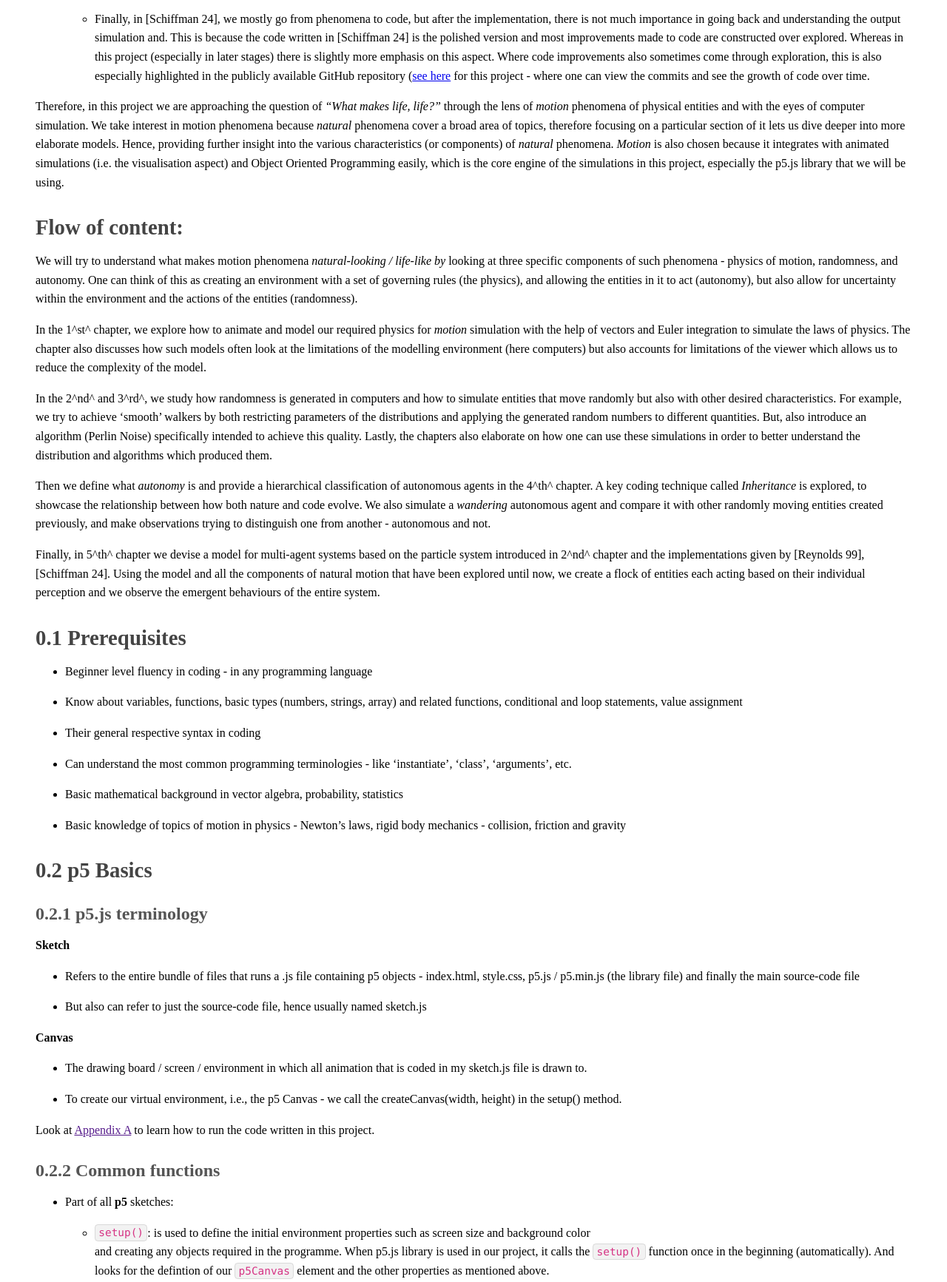
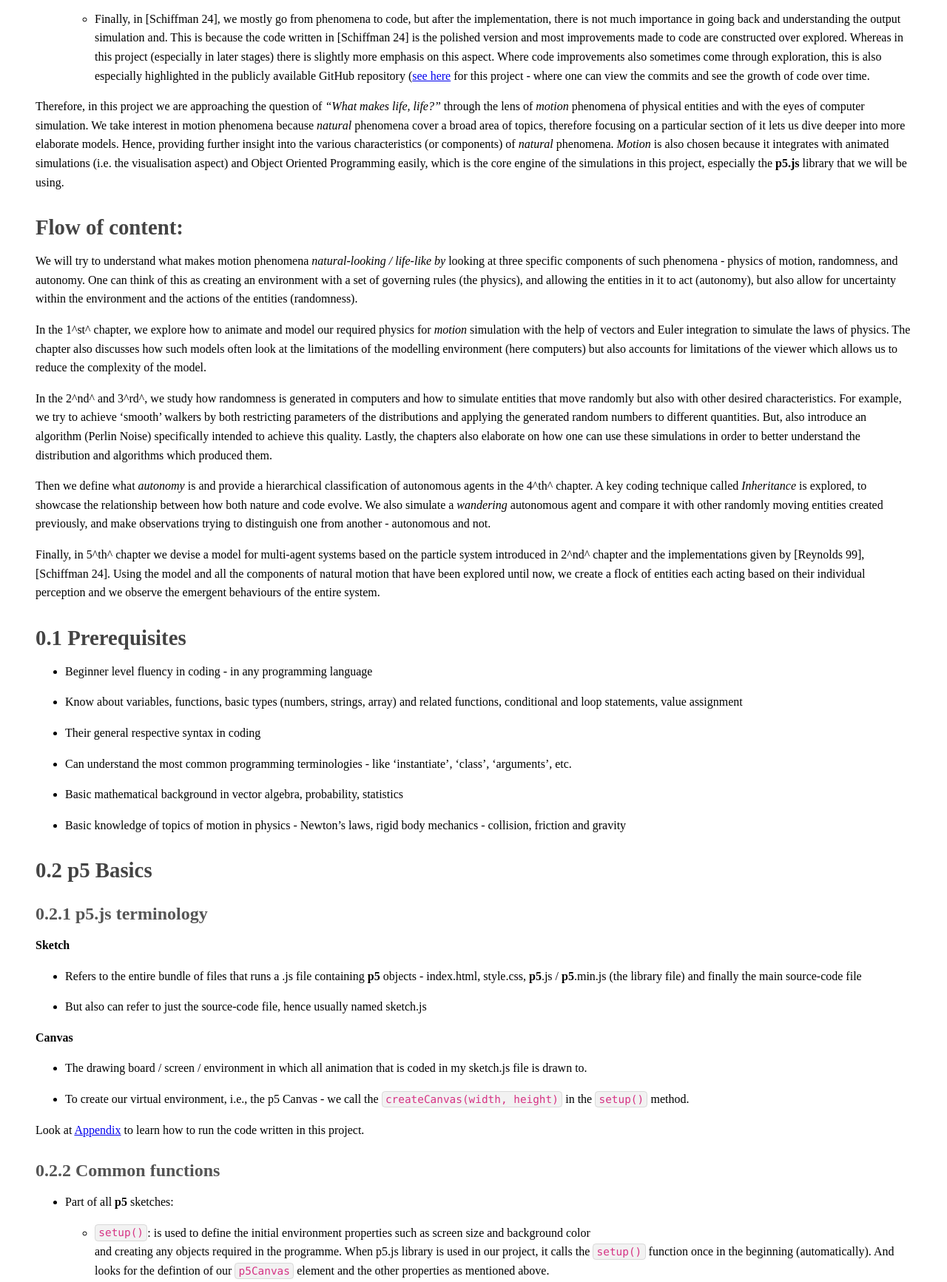
Before and after one commit to beeezal/Honours-website-project, an Eleventy site: page src/chapter0/index.md in a window 1280 px wide. Shown: the part 860-2593 px from the top of the page at 74% size. Built offline with nearby package versions, Linux system fonts and the light colour scheme; Eleventy itself is replaced by a stand-in of ours; files that its build step writes are made by us from their sources; what eleventy-plugin-mathjax, markdown-it-sup would draw is missing.

Commit message:
chore: change emphasis styling and fix broken link
- Change chapter0.md (introduction) to see if I can easily link
  to other pages of the website, using markdown syntax.
- Clean some of the intext emphasis like code blocks and bold
- Rerun locally to display the inline math contents as intended

```diff
--- a/src/chapter0/index.md
+++ b/src/chapter0/index.md
@@ -10,7 +10,7 @@ order: 1
 
 # Getting Started
 
-Understanding *life-like* behaviour is a fascinating pursuit of the sciences that tries to characterise the qualities of physical entities which helps us to distinguish between life and *non-life*. This pursuit has major implications in various fields of science. For example, when we model *life* through some known characteristics, it allows us to observe patterns that can guide progress in discovering more characteristics of the biology of *life*; it also helps us confirm observations/behaviours we see as a natural consequence of the model. Which is not only useful to understand ourselves better, but could also help us better search for life outside our planet.^1^
+Understanding *life-like* behaviour is a fascinating pursuit of the sciences that tries to characterise the qualities of physical entities which helps us to distinguish between life and *non-life*. This pursuit has major implications in various fields of science. For example, when we model *life* through some known characteristics, it allows us to observe patterns that can guide progress in discovering more characteristics of the biology of *life*; it also helps us confirm observations/behaviours we see as a natural consequence of the model. Which is not only useful to understand ourselves better, but could also help us better search for life outside our planet.
 
 ## Note about the primary resource:
 
@@ -25,7 +25,7 @@ But this project also wishes to depart and go further than the book in a few asp
    - To also make it easier to build on the work that has already been done in this project and make/suggest improvements to it. It is also more helpful when we are creating more abstracted code from observed patterns. Which is focused on my project to a higher degree and therefore help newer programmers learn how to do it as well as compared to Schiffman’s book.
    - Finally, in \[Schiffman 24\], we mostly go from phenomena to code, but after the implementation, there is not much importance in going back and understanding the output simulation and. This is because the code written in [Schiffman 24] is the polished version and most improvements made to code are constructed over explored. Whereas in this project (especially in later stages) there is slightly more emphasis on this aspect. Where code improvements also sometimes come through exploration, this is also especially highlighted in the publicly available GitHub repository ([see here](https://github.com/beeezal/Honours-project-codes) for this project - where one can view the commits and see the growth of code over time.
 
-Therefore, in this project we are approaching the question of *“What makes life, life?”* through the lens of *motion* phenomena of physical entities and with the eyes of computer simulation. We take interest in motion phenomena because *natural* phenomena cover a broad area of topics, therefore focusing on a particular section of it lets us dive deeper into more elaborate models. Hence, providing further insight into the various characteristics (or components) of *natural* phenomena. *Motion* is also chosen because it integrates with animated simulations (i.e. the visualisation aspect) and Object Oriented Programming easily, which is the core engine of the simulations in this project, especially the p5.js library that we will be using.
+Therefore, in this project we are approaching the question of *“What makes life, life?”* through the lens of *motion* phenomena of physical entities and with the eyes of computer simulation. We take interest in motion phenomena because *natural* phenomena cover a broad area of topics, therefore focusing on a particular section of it lets us dive deeper into more elaborate models. Hence, providing further insight into the various characteristics (or components) of *natural* phenomena. *Motion* is also chosen because it integrates with animated simulations (i.e. the visualisation aspect) and Object Oriented Programming easily, which is the core engine of the simulations in this project, especially the **p5.js** library that we will be using.
 
 ## Flow of content:
 
@@ -54,15 +54,15 @@ Finally, in 5^th^ chapter we devise a model for multi-agent systems based on the
 
 **Sketch**
 
-- Refers to the entire bundle of files that runs a .js file containing p5 objects - index.html, style.css, p5.js / p5.min.js (the library file) and finally the main source-code file
+- Refers to the entire bundle of files that runs a .js file containing **p5** objects - index.html, style.css, **p5**.js / **p5**.min.js (the library file) and finally the main source-code file
 - But also can refer to just the source-code file, hence usually named sketch.js
 
 **Canvas**
 
 - The drawing board / screen / environment in which all animation that is coded in my sketch.js file is drawn to.
-- To create our virtual environment, i.e., the p5 Canvas - we call the createCanvas(width, height) in the setup() method.
+- To create our virtual environment, i.e., the p5 Canvas - we call the `createCanvas(width, height)` in the `setup()` method.
 
-Look at [Appendix A]() to learn how to run the code written in this project.
+Look at [Appendix](../appendix#appendix-how-to-run-p5-sketches) to learn how to run the code written in this project.
 
 ### 0.2.2 Common functions
 
```
Also changed, not shown: src/_includes/layouts/landing.html (+1 -1 lines).
